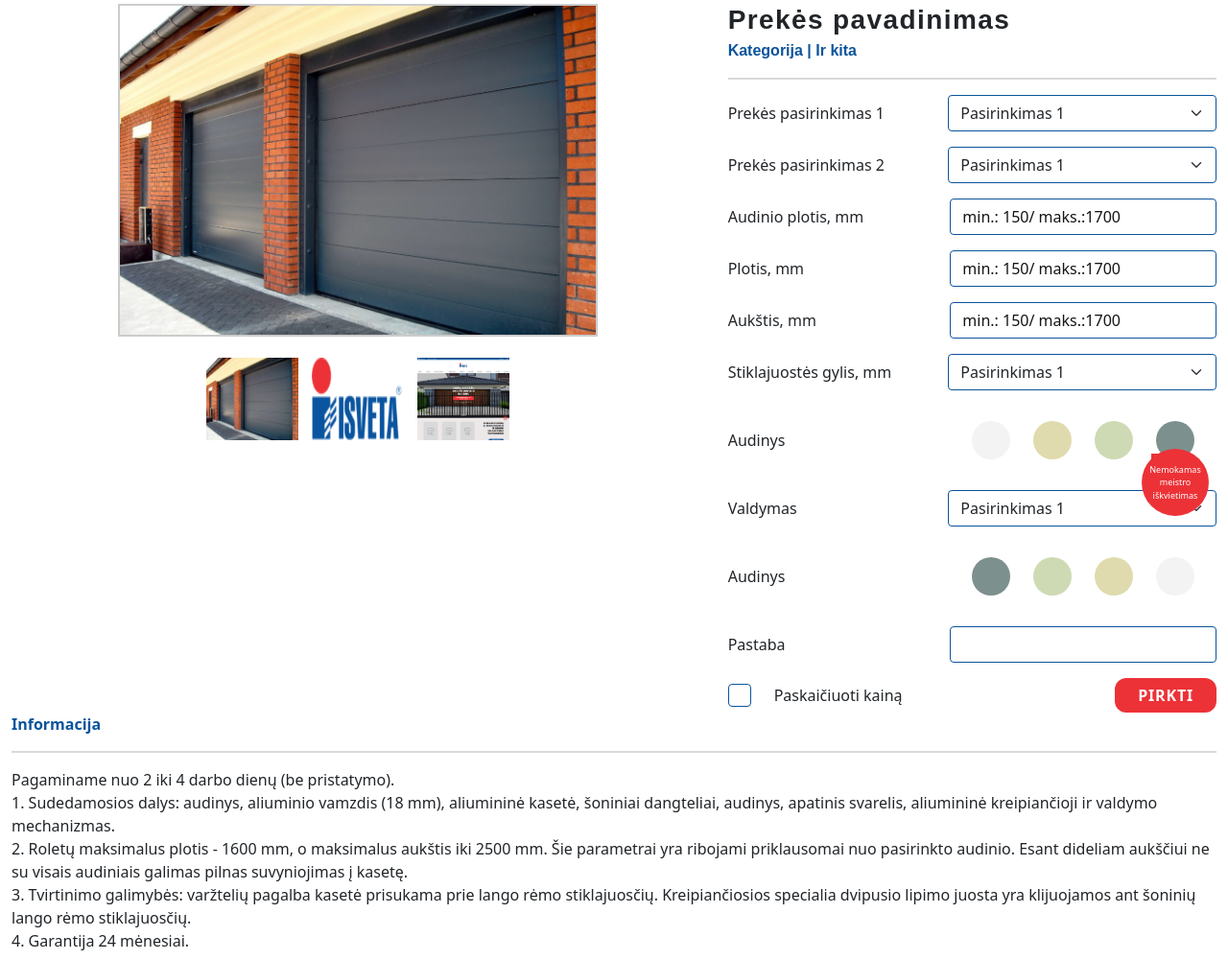
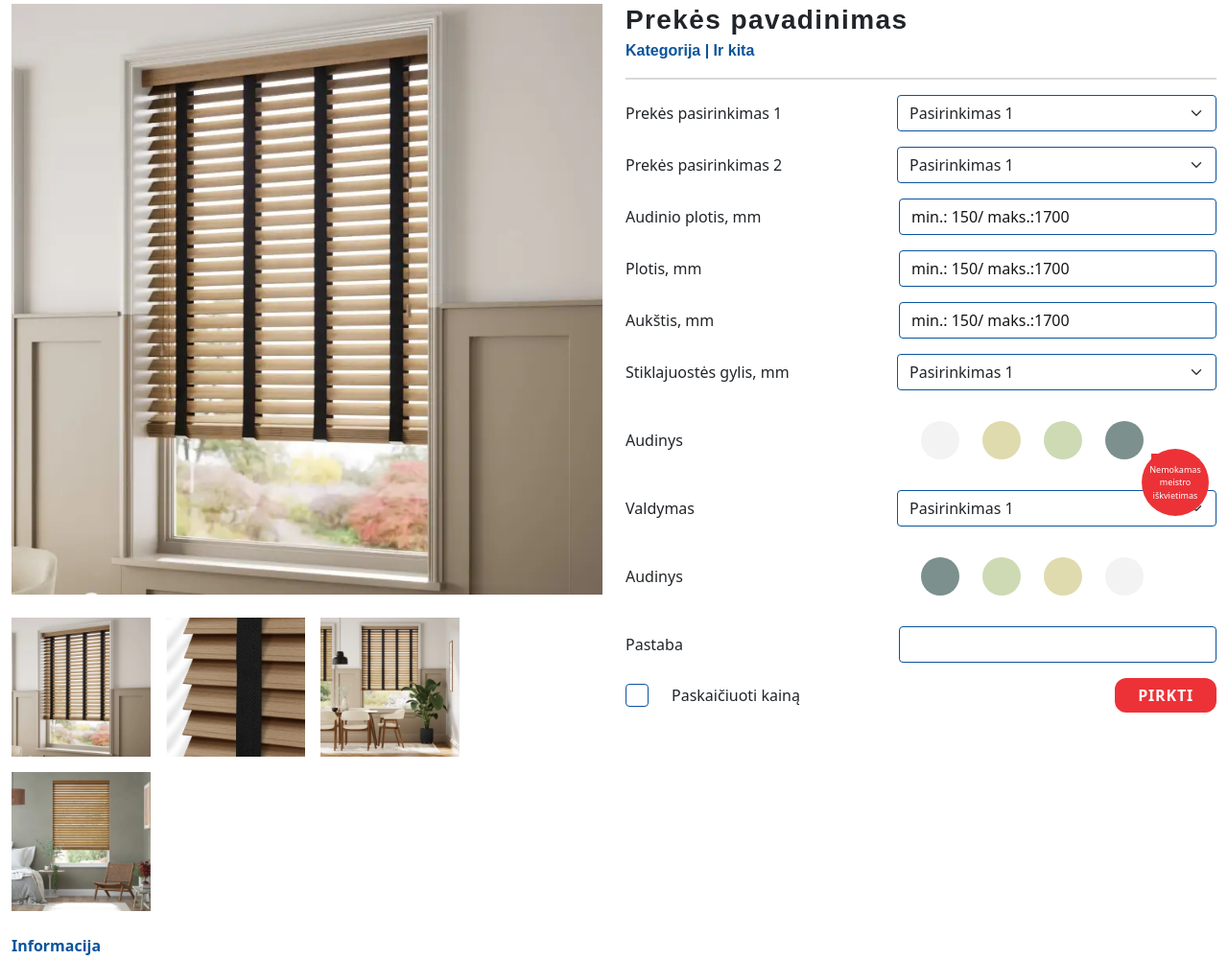
Before and after one commit to Ginjak/Isveta, a plain HTML site: page product-page.html in a window 1280 px wide. Shown: the part 242-1243 px from the top of the page at 96% size. Drawn offline with nearby package versions, Linux system fonts and the light colour scheme.

Commit message:
product page completed

```diff
--- a/product-page.html
+++ b/product-page.html
@@ -319,18 +319,30 @@
       <div class="product">
         <div class="container-xxl">
           <div class="product-image-details-wraper pt-5">
-            <div class="row g-4">
-            <div class="col-7">
+            <div class="row g-4 mb-4">
+            <div class="col-md-6 mb-4 mb-md-0">
 
-              <div class="product-gallery">
-                <div class="main-image ">
-                  <img id="mainImage" src="aaa.jpeg" alt="Product Image" class="fade show">
+              <div class="product-gallery text-start ">
+                <div class="main-image mb-4">
+
+                  <img id="mainImage" src="./prod_1.webp" alt="Product Image" class="fade show img-fluid">
 
                 </div>
-                <div class="thumbnails">
-                  <img class="thumbnail" src="aaa.jpeg" alt="Thumbnail 1" onclick="updateMainImage('aaa.jpeg')">
-                  <img class="thumbnail" src="logo.png" alt="Thumbnail 2" onclick="updateMainImage('logo.png')">
-                  <img class="thumbnail" src="screen_1.png" alt="Thumbnail 3" onclick="updateMainImage('screen_1.png')">
+                <div class="thumbnails d-flex jusitfy-content-start flex-wrap gap-3 ">
+                  <div class="thumb-img-wraper position-relative">
+                  <img class="thumbnail" src="./prod_1.webp" alt="Thumbnail 1" onclick="updateMainImage('./prod_1.webp')">
+                </div>
+                <div class="thumb-img-wraper position-relative">
+                  <img class="thumbnail" src="./prod_2.webp" alt="Thumbnail 2" onclick="updateMainImage('./prod_2.webp')">
+                </div>
+                <div class="thumb-img-wraper position-relative">
+                  <img class="thumbnail" src="./prod_3.webp" alt="Thumbnail 3" onclick="updateMainImage('./prod_3.webp')">
+                </div>
+                  <div class="thumb-img-wraper position-relative">
+                  <img class="thumbnail" src="./prod_4.webp" alt="Thumbnail 3" onclick="updateMainImage('./prod_4.webp')">
+                  </div>
+
+
 
                 </div>
               </div>
@@ -342,14 +354,14 @@
 
 
 
-            <div class="col-5">
+            <div class="col-md-6">
               <h3 class="heading-font fw-bold ls-05 patirtis-heading  position-relative mb-1">Prekės pavadinimas</h3>
               <p class="text-font fw-bold product-subtitle">Kategorija | Ir kita</p>
               <div class="divider mb-3"></div>
 
 
             <form id="product-details" class="d-flex flex-column gap-3">
-              <div class="product-select d-flex ">
+              <div class="product-select d-flex flex-column flex-lg-row gap-3 gap-lg-0">
                 <label for="prekes-pasirinkimas-vienas" class="form-label col">Prekės pasirinkimas 1</label>
                 <select class="form-select col" id="prekes-pasirinkimas-vienas">
                   <option value="1">Pasirinkimas 1</option>
@@ -358,7 +370,7 @@
                 </select>
 
               </div>
-              <div class="product-select d-flex ">
+              <div class="product-select d-flex flex-column flex-lg-row gap-3 gap-lg-0 ">
                 <label for="prekes-pasirinkimas-du" class="form-label col">Prekės pasirinkimas 2</label>
                 <select class="form-select col" id="prekes-pasirinkimas-du">
                   <option value="1">Pasirinkimas 1</option>
@@ -367,7 +379,7 @@
                 </select>
               </div>
 
-              <div class="product-input d-flex ">
+              <div class="product-input d-flex flex-column flex-lg-row gap-3 gap-lg-0 ">
                 <label for="audinio-plotis" class="form-label col">Audinio plotis, mm</label>
                 <input
                   type="number"
@@ -375,7 +387,7 @@
                   id="audinio-plotis"
                   placeholder="min.: 150/ maks.:1700"/>
               </div>
-              <div class="product-input d-flex ">
+              <div class="product-input d-flex flex-column flex-lg-row gap-3 gap-lg-0 ">
                 <label for="plotis" class="form-label col">Plotis, mm</label>
                 <input
                   type="number"
@@ -383,7 +395,7 @@
                   id="plotis"
                   placeholder="min.: 150/ maks.:1700"/>
               </div>
-              <div class="product-input d-flex ">
+              <div class="product-input d-flex flex-column flex-lg-row gap-3 gap-lg-0 ">
                 <label for="aukstis" class="form-label col">Aukštis, mm</label>
                 <input
                   type="number"
@@ -391,7 +403,7 @@
                   id="aukstis"
                   placeholder="min.: 150/ maks.:1700"/>
               </div>
-              <div class="product-select d-flex ">
+              <div class="product-select d-flex flex-column flex-lg-row gap-3 gap-lg-0 ">
                 <label for="stiklajuostes-gylis" class="form-label col">Stiklajuostės gylis, mm</label>
                 <select class="form-select col" id="stiklajuostes-gylis">
                   <option value="1">Pasirinkimas 1</option>
@@ -399,7 +411,7 @@
                   <option value="3">Pasirinkimas 3</option>
                 </select>
               </div>
-              <div class="product-input d-flex my-3">
+              <div class="product-input d-flex flex-column flex-lg-row gap-3 gap-lg-0 my-3">
                 <p class="form-label col">Audinys</p>
                 <div class="col d-flex gap-4">
                   <div class="spalva pilka"></div>
@@ -409,7 +421,7 @@
                 </div>
               </div>
 
-              <div class="product-select d-flex ">
+              <div class="product-select d-flex flex-column flex-lg-row gap-3 gap-lg-0 ">
                 <label for="valdymas" class="form-label col">Valdymas</label>
                 <select class="form-select col" id="valdymas">
                   <option value="1">Pasirinkimas 1</option>
@@ -418,7 +430,7 @@
                 </select>
               </div>
 
-              <div class="product-input d-flex my-3">
+              <div class="product-input d-flex flex-column flex-lg-row gap-3 gap-lg-0 my-3">
                 <p class="form-label col">Audinys</p>
                 <div class="col d-flex gap-4">
                   <div class="spalva zalia"></div>
@@ -428,7 +440,7 @@
                 </div>
               </div>
 
-              <div class="product-input d-flex ">
+              <div class="product-input d-flex flex-column flex-lg-row gap-3 gap-lg-0 ">
                 <label for="aukstis" class="form-label col">Pastaba</label>
                 <input
                   type="text"
@@ -601,7 +613,7 @@
         >
           Jau 25 metus dirbame žaliuzių ir garažo vartų srityje!
         </h2>
-              <div class="row row-cols-1 row-cols-sm-2 row-cols-lg-4 g-0">
+        <div class="row row-cols-1 row-cols-sm-2 row-cols-lg-4 g-4">
           <div class="col d-flex flex-column align-items-center">
             <p class="patirtis-skaicius fw-bold lh-1">25</p>
             <span
--- a/styles.css
+++ b/styles.css
@@ -466,8 +466,6 @@ ul {
 #product-details .form-control {
   border-radius: 4px;
   border-color: var(--melyna);
-  max-width: 330px;
-  width: 100%;
 }
 
 #product-details .form-control {
@@ -528,34 +526,21 @@ ul {
   border-width: 0 3px 3px 0;
   transform: rotate(45deg);
 }
-
-.product-gallery {
-  text-align: center;
+.thumb-img-wraper {
+  width: 145px;
+  height: 145px;
+  transition: box-shadow 0.2s linear;
+}
+.product-gallery .thumbnails img {
+  object-fit: cover;
+  width: 100%;
+  height: 100%;
+  cursor: pointer;
 }
 
-.main-image img {
-  width: 500px;
-  height: auto;
-  border: 2px solid #ccc;
-  margin-bottom: 20px;
-}
-
-.thumbnails {
-  display: flex;
-  justify-content: center;
-  gap: 10px;
-}
-
-.thumbnails img {
-  width: 100px;
-  height: auto;
-  cursor: pointer;
-  border: 2px solid transparent;
-  transition: border-color 0.3s;
-}
-
-.thumbnails img:hover {
-  border-color: #000;
+.thumb-img-wraper:hover {
+  box-shadow: 0px 0 0px 2px var(--juoda-hover);
+  transition: box-shadow 0.2s linear;
 }
 
 /* Footer */
@@ -608,6 +593,10 @@ footer {
 @media (max-width: 992px) {
   #main-page-slider .slider-heading {
     font-size: 28px;
+  }
+  .thumb-img-wraper {
+    width: 100px;
+    height: 100px;
   }
   .produktai-section .el-pard-heading {
     max-width: 100%;
```
Also changed, not shown: bb.png (deleted), prod_1.webp (added), prod_2.webp (added), prod_3.webp (added), prod_4.webp (added), screen_1.png (deleted), screen_2.png (deleted). Lines whose indentation alone changed are shown as unchanged.
